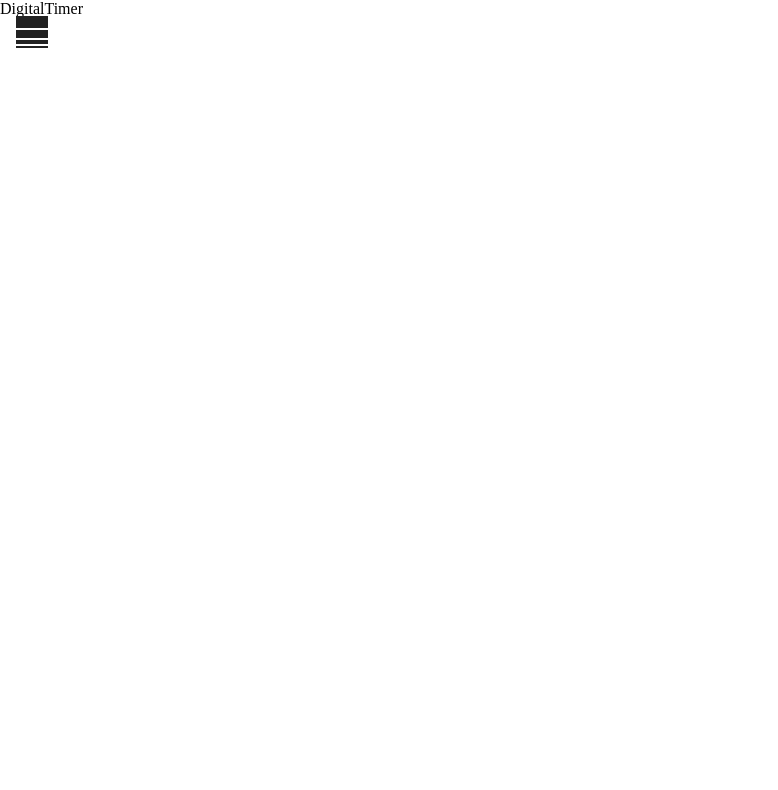
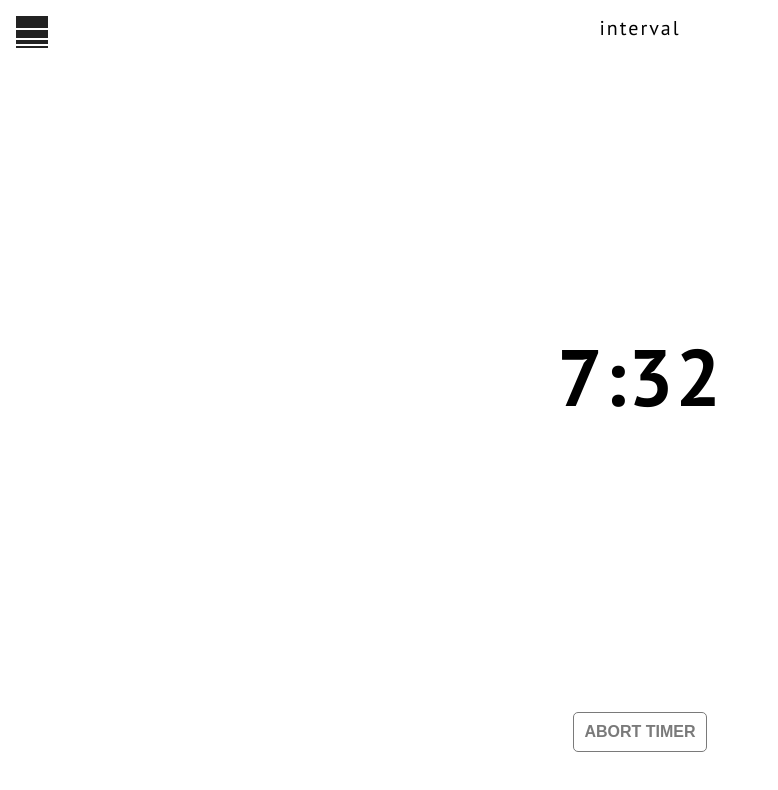
Before and after one commit to AdreanRodriguez/Interval, a React (Vite) app: page /digitalTimer in a window 1280 px wide. Shown: the top 790 px of the page, without its empty margins (0-778 px from the left). Built offline with nearby package versions, Linux system fonts and the light colour scheme.

Commit message:
digital page done

```diff
--- a/src/pages/digitalTimer/DigitalTimer.jsx
+++ b/src/pages/digitalTimer/DigitalTimer.jsx
@@ -1,12 +1,15 @@
+import "./digitalTimer.css";
 import Menu from "../../components/menu/Menu";
-import "./digitalTimer.css";
+import Button from "./../../components/button/Button";
 
 function DigitalTimer() {
   return (
-    <div>
+    <section className="digitalTimer__section">
       <Menu />
-      DigitalTimer
-    </div>
+      <p className="digitalTimer__heading">interval</p>
+      <time className="digitalTimer__time">7:32</time>
+      <Button text="abort timer" />
+    </section>
   );
 }
 
--- a/src/pages/digitalTimer/digitalTimer.css
+++ b/src/pages/digitalTimer/digitalTimer.css
@@ -0,0 +1,25 @@
+.digitalTimer__section {
+  height: 100vh;
+  padding: 0 3rem;
+  display: flex;
+  align-items: center;
+  flex-direction: column;
+  justify-content: space-between;
+}
+
+.digitalTimer__heading {
+  margin-top: 1rem;
+  font-size: 20px;
+  font-weight: 400;
+  letter-spacing: 2px;
+  line-height: 25.88px;
+  font-family: PT sans, sans-serif;
+}
+
+.digitalTimer__time {
+  font-size: 80px;
+  font-weight: 700;
+  letter-spacing: 2px;
+  line-height: 103.52px;
+  font-family: PT sans, sans-serif;
+}
```
